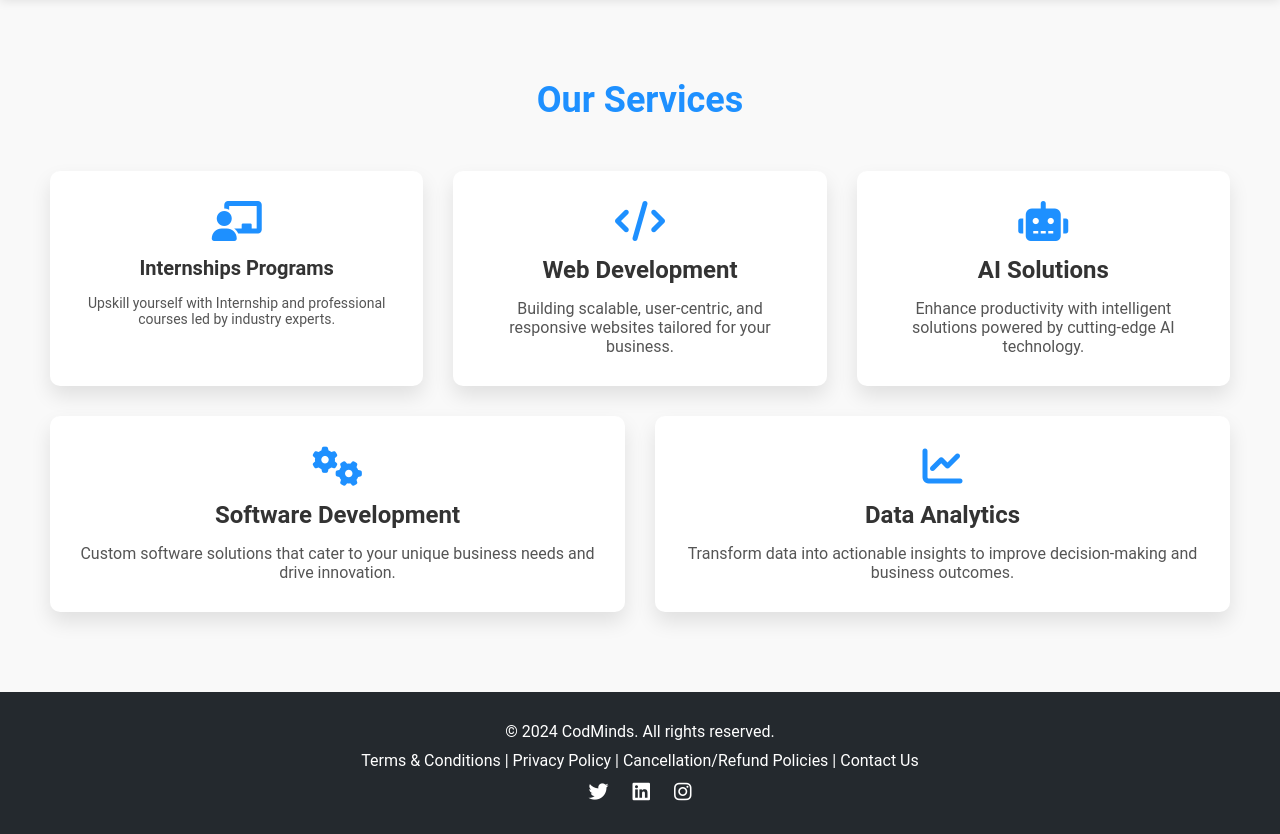
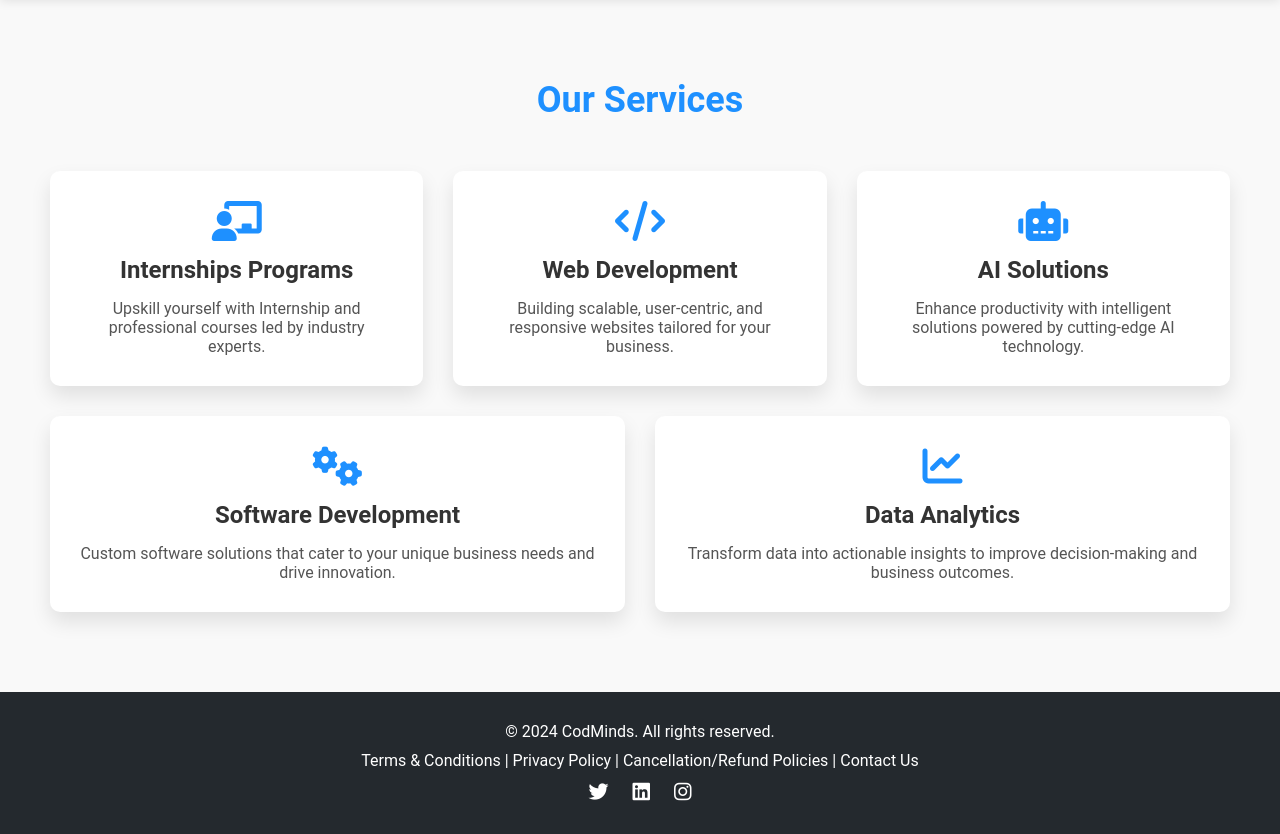
Before and after one commit to ghanshyamvaja11/CodMinds, a Django app: page /servicies/ in a window 1280 px wide. Shown: the part 80-914 px from the top of the page. Run offline with Django 5.2, Linux system fonts and the light colour scheme; parts of the project's set-up code (start-up, migrations or seed data) failed here and were passed over.

Commit message:
font-size removed from inline

```diff
--- a/entry/templates/services.html
+++ b/entry/templates/services.html
@@ -9,8 +9,8 @@
     <!-- Training Programs Service -->
     <div class="service">
         <i class="fas fa-chalkboard-teacher"></i>
-        <h3 style="font-size: 20px;">Internships Programs</h3>
-        <p style="font-size: 14px;">Upskill yourself with Internship and professional courses led by industry experts.</p>
+        <h3>Internships Programs</h3>
+        <p>Upskill yourself with Internship and professional courses led by industry experts.</p>
       </div>
 
     <!-- Web Development Service -->
```
